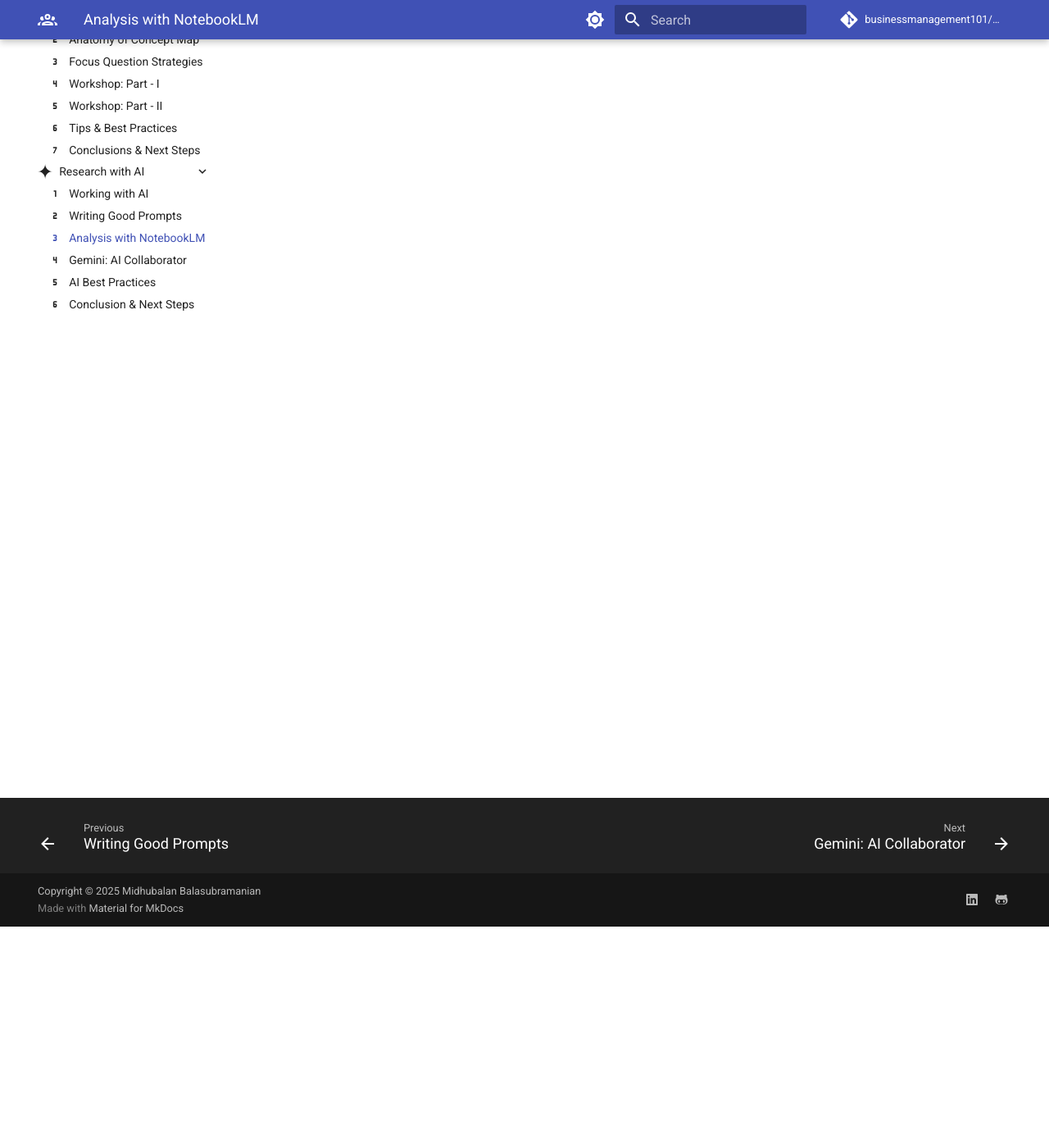
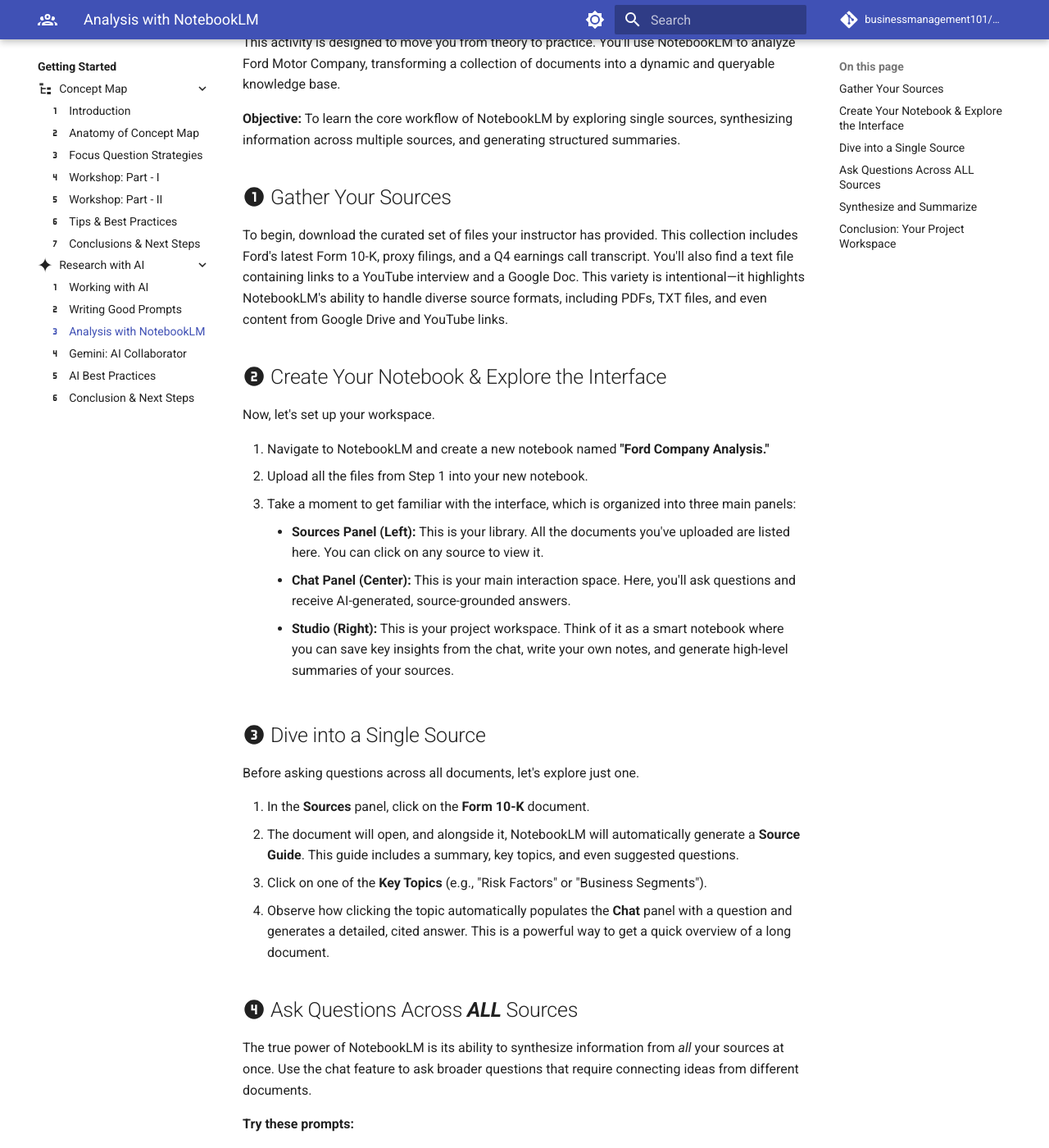
Before and after one commit to businessmanagement101/businessmanagement101.github.io, an MkDocs documentation site: the page built from docs/getting-started/research-with-ai/notebooklm-activity.md, in a window 1280 px wide and 1400 px high, scrolled down 270 px. Shown: the whole window at 82% size. Built offline with MkDocs 1.6.1 and Material for MkDocs 9.7.7, drawn with Linux system fonts in a browser that asks for light colours; comment, search, counter and statistics services are not loaded; some of the changed text lies outside the part shown.

Commit message:
Add NotebookLM Activity. Resolves #14

````diff
--- a/docs/getting-started/research-with-ai/notebooklm-activity.md
+++ b/docs/getting-started/research-with-ai/notebooklm-activity.md
@@ -3,3 +3,70 @@
 ---
 
 # Company Research with NotebookLM
+**Hands-On Activity**
+
+This activity is designed to move you from theory to practice. You'll use NotebookLM to analyze Ford Motor Company, transforming a collection of documents into a dynamic and queryable knowledge base.
+
+**Objective:** To learn the core workflow of NotebookLM by exploring single sources, synthesizing information across multiple sources, and generating structured summaries.
+
+## :material-numeric-1-circle: Gather Your Sources
+
+To begin, download the curated set of files your instructor has provided. This collection includes Ford's latest Form 10-K, proxy filings, and a Q4 earnings call transcript. You'll also find a text file containing links to a YouTube interview and a Google Doc. This variety is intentional—it highlights NotebookLM's ability to handle diverse source formats, including PDFs, TXT files, and even content from Google Drive and YouTube links.
+
+
+## :material-numeric-2-circle: Create Your Notebook & Explore the Interface
+
+Now, let's set up your workspace.
+
+1.  Navigate to NotebookLM and create a new notebook named **"Ford Company Analysis."**
+2.  Upload all the files from Step 1 into your new notebook.
+3.  Take a moment to get familiar with the interface, which is organized into three main panels:
+    * **Sources Panel (Left):** This is your library. All the documents you've uploaded are listed here. You can click on any source to view it.
+    * **Chat Panel (Center):** This is your main interaction space. Here, you'll ask questions and receive AI-generated, source-grounded answers.
+    * **Studio (Right):** This is your project workspace. Think of it as a smart notebook where you can save key insights from the chat, write your own notes, and generate high-level summaries of your sources.
+
+
+
+
+## :material-numeric-3-circle: Dive into a Single Source
+
+Before asking questions across all documents, let's explore just one.
+
+1.  In the **Sources** panel, click on the **Form 10-K** document.
+2.  The document will open, and alongside it, NotebookLM will automatically generate a **Source Guide**. This guide includes a summary, key topics, and even suggested questions.
+3.  Click on one of the **Key Topics** (e.g., "Risk Factors" or "Business Segments").
+4.  Observe how clicking the topic automatically populates the **Chat** panel with a question and generates a detailed, cited answer. This is a powerful way to get a quick overview of a long document.
+
+
+## :material-numeric-4-circle: Ask Questions Across ***ALL*** Sources
+
+The true power of NotebookLM is its ability to synthesize information from *all* your sources at once. Use the chat feature to ask broader questions that require connecting ideas from different documents.
+
+**Try these prompts:**
+
+``` markdown
+Based on all sources, what are the biggest contradictions you can find between the risks listed in the 10-K and the optimistic tone of the earnings call?
+```
+
+``` markdown
+Synthesize the leadership's main strategic priorities as mentioned in the earnings call, the 10-K, and the CEO's YouTube interview.
+```
+
+
+``` markdown
+Create a list of all the members of the Board of Directors and note any concerns raised about them in the proxy statement.
+```
+
+
+## :material-numeric-5-circle:Synthesize and Summarize
+
+The Studio is where you bring everything together. It helps you create powerful summaries that collate information from all your documents.
+
+1.  At the top of the **Studio**, you will see suggestions for generating audio and video overviews, mind map and reports like an **FAQ**, a **Briefing Doc**, or a **Study Guide**. Click one to create a comprehensive, AI-generated summary of your sources.
+2.  You can also create custom summaries. For example, You can choose language, length, what topics and sources AI hosts should focus on via customize option.
+3.  Once the overview is generated, you can access it in the **Studio**. This allows you to build a custom dashboard of insights, combining automatically generated summaries with your own specific queries.
+
+
+## Conclusion: Your Project Workspace
+
+As you've seen, working in NotebookLM is fundamentally different from a one-off chat with Gemini. NotebookLM is a **project workspace** centered around a specific set of source documents. The **Chat** feature is your tool for ad-hoc querying and exploring specific lines of inquiry. The **Studio** is where you synthesize your findings, saving key answers and generating powerful overviews that bring together all the information from your source documents.
````
